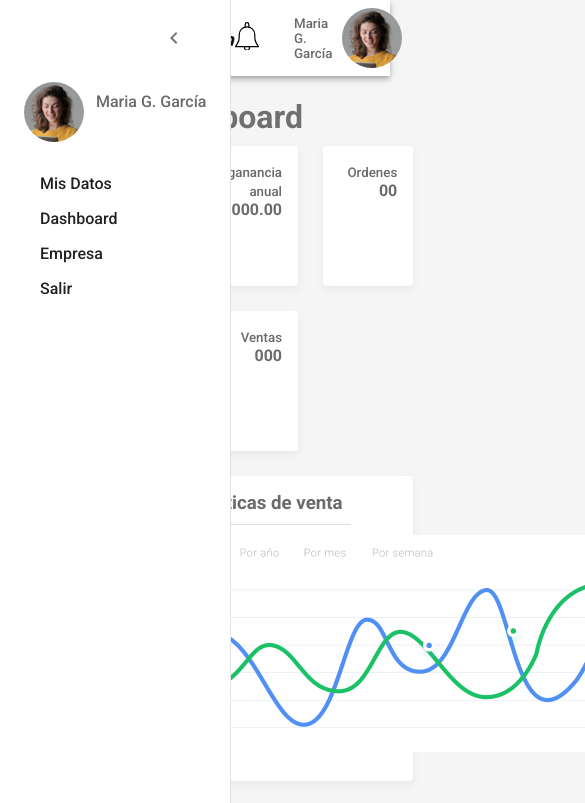
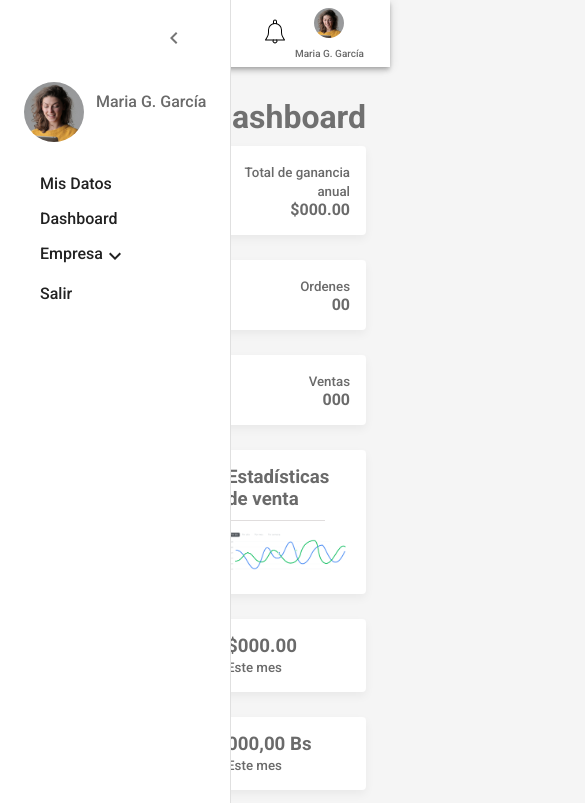
Before and after one commit to ianmande/admin-repuestos, a React app: page / in a window 390 px wide. Both pictures are taken after a click on the button "open drawer". Shown: the top 803 px of the page, 585 px wide, since content can reach past the window. Built offline with nearby package versions, Linux system fonts and the light colour scheme.

Commit message:
responsive

```diff
--- a/src/components/AppFrame/index.js
+++ b/src/components/AppFrame/index.js
@@ -30,7 +30,7 @@ const useStyles = makeStyles((theme) => ({
   main__layout: {
     maxWidth: '1200px',
     margin: '50px auto 0 auto',
-    padding: '1.5em',
+    padding: '1.5em 0',
   },
 }));
 
--- a/src/components/CardDash/index.js
+++ b/src/components/CardDash/index.js
@@ -1,20 +1,50 @@
 import React from 'react';
+import { makeStyles } from '@material-ui/core';
 
 //styles
 import styles from './styles.module.scss';
 
-const index = ({ col, row = 1, children }) => {
+const useStyles = makeStyles((theme) => ({
+  cardGrid: {
+    gridColumn: 'span 2',
+    [theme.breakpoints.up('sm')]: {
+      gridColumn: (props) => `span ${props.col}`,
+      gridRow: (props) => `span ${props.row}`,
+    },
+  },
+}));
+
+const Index = ({ col, row = 1, children }) => {
+  const classes = useStyles({ col, row });
+
   return (
-    <div
-      className={styles.card__dash}
-      style={{
-        gridColumn: `span ${col}`,
-        gridRow: `span ${row}`,
-      }}
-    >
+    <div className={`${styles.card__dash} ${classes.cardGrid}`}>
       <div className={styles.card__content}>{children}</div>
     </div>
   );
 };
 
-export default index;
+export default Index;
+
+// import React from 'react';
+// import { makeStyles } from '@material-ui/core';
+
+// //styles
+// import styles from './styles.module.scss';
+// const useStyles = makeStyles({
+//   cardGrid: {
+//     gridColumn: (props) => props.col,
+//     gridRow: (props) => props.row,
+//   },
+// });
+
+// const Index = ({ col = 1, row = 1, children }) => {
+//   const classes = useStyles({ col, row });
+//   return (
+//     <div className={`${styles.card__dash} ${classes.cardGrid}`}>
+//       <div className={styles.card__content}>{children}</div>
+//     </div>
+//   );
+// };
+
+// export default Index;
--- a/src/components/CategoriesBuys/index.js
+++ b/src/components/CategoriesBuys/index.js
@@ -56,7 +56,7 @@ const Index = ({ data = [] }) => {
   };
 
   return (
-    <div className={classes.progress__categories}>
+    <>
       {data.map(({ name, units }, index) => {
         const porcentage = percentageOfUnit(units);
         const colorBar = determinateColor(porcentage);
@@ -71,7 +71,7 @@ const Index = ({ data = [] }) => {
           />
         );
       })}
-    </div>
+    </>
   );
 };
 
--- a/src/components/Header/index.js
+++ b/src/components/Header/index.js
@@ -57,11 +57,11 @@ const Index = ({ drawerWidth, handleOpen, state }) => {
           <MenuIcon htmlColor="#000" />
         </IconButton>
         <div className={styles.head__dash}>
-          <figure>
+          <figure className={styles.main__logo}>
             <img src={Logo} alt="Logo de repuestos web" />
           </figure>
           <div className={styles.user}>
-            <i className="user__icon">
+            <i className={styles.user__icon}>
               <Notificacion />
             </i>
             <figure className={styles.user__information}>
--- a/src/components/Header/styles.module.scss
+++ b/src/components/Header/styles.module.scss
@@ -17,11 +17,57 @@
   align-items: center;
   gap: 25px;
   color: #6a6a6a;
+  @media (max-width: $mobileport) {
+    gap: 0;
+  }
+
   &__information {
     display: flex;
     align-items: center;
+    @media (max-width: 290px) {
+      display: none;
+    }
+    img {
+      width: 100%;
+      max-width: 60px;
+
+      @media (max-width: $mobileport) {
+        max-width: 30px;
+      }
+    }
+    @media (max-width: $mobileport) {
+      flex-direction: column-reverse;
+    }
   }
   &__name {
     margin: 0 10px;
+    @media (max-width: $mobileport) {
+      font-size: 10px;
+      text-align: center;
+      margin-top: 10px;
+    }
+  }
+  &__icon {
+    @media (max-width: $mobileport) {
+      max-width: 20px;
+      margin-left: 8px;
+      svg {
+        width: 100%;
+      }
+    }
   }
 }
+
+.main__logo {
+  margin-right: -16px;
+  @media (max-width: $tabletport) {
+    max-width: 200px;
+  }
+  @media (max-width: $mobileport) {
+    max-width: 150px;
+  }
+
+  img {
+    width: 100%;
+  }
+}
--- a/src/components/Menu/ItemMenu.js
+++ b/src/components/Menu/ItemMenu.js
@@ -1,12 +1,56 @@
-import React from 'react';
+//Vendors
+import React, { memo } from 'react';
 import { Link } from 'react-router-dom';
 
-const ItemMenu = ({ title, path }) => {
+//Material-UI
+import { Collapse, List, ListItem, makeStyles } from '@material-ui/core';
+import { ExpandLess, ExpandMore } from '@material-ui/icons';
+
+const useStyles = makeStyles((theme) => ({
+  subList: {
+    width: '100%',
+  },
+  subListLink: {
+    display: 'flex',
+    width: '100%',
+  },
+}));
+
+const ItemMenu = ({ title, path, subLinks = [] }) => {
+  const classes = useStyles();
+  const [open, setOpen] = React.useState(false);
+
+  const handleClick = () => {
+    setOpen((prev) => !prev);
+  };
   return (
-    <li className="item__menu">
-      <Link to={path}>{title}</Link>
+    <li className={classes.subList}>
+      {!subLinks.length ? (
+        <Link to={path} className={classes.subListLink}>
+          {title}
+        </Link>
+      ) : (
+        <Link to={path} onClick={handleClick} className={classes.subListLink}>
+          {title}
+          {open ? <ExpandLess /> : <ExpandMore />}
+        </Link>
+      )}
+      {subLinks.length ? (
+        <Collapse in={open} timeout="auto" unmountOnExit>
+          {subLinks.length &&
+            subLinks.map(({ title, path }, index) => (
+              <List component="div" disablePadding key={index}>
+                <ListItem button>
+                  <Link to={path}>{title}</Link>
+                </ListItem>
+              </List>
+            ))}
+        </Collapse>
+      ) : (
+        ''
+      )}
     </li>
   );
 };
 
-export default ItemMenu;
+export default memo(ItemMenu);
--- a/src/components/Menu/index.js
+++ b/src/components/Menu/index.js
@@ -76,9 +76,14 @@ const Index = ({ drawerWidth, state, handleClose }) => {
         </div>
       </div>
       <List>
-        {LINKS_MENU.map(({ title, path }, index) => (
+        {LINKS_MENU.map(({ title, path, subLinks }, index) => (
           <ListItem button key={index}>
-            <ItemMenu title={title} path={path} key={index} />
+            <ItemMenu
+              title={title}
+              subLinks={subLinks && subLinks}
+              path={path}
+              key={index}
+            />
           </ListItem>
         ))}
       </List>
--- a/src/pages/Dashboard/index.js
+++ b/src/pages/Dashboard/index.js
@@ -45,7 +45,7 @@ const index = () => {
             <h3 className={styles.estadisticas__title}>
               Estadísticas de venta
             </h3>
-            <img src={imgEstadistica} alt="" />
+            <img src={imgEstadistica} alt="" style={{ width: '100%' }} />
           </div>
         </CardDash>
 
--- a/src/statics/styles/helpers/variables.scss
+++ b/src/statics/styles/helpers/variables.scss
@@ -8,7 +8,7 @@ $tertiary: #fff;
 $desktop: 1200px;
 $tabletland: 1024px;
 $tabletport: 720px;
-$mobileport: 480px;
+$mobileport: 600px;
 $mobile: 100px;
 
 /* __ Fonts __ */
--- a/src/statics/styles/pages/dashboard.module.scss
+++ b/src/statics/styles/pages/dashboard.module.scss
@@ -1,3 +1,5 @@
+@import '../helpers/variables.scss';
+
 .main__layout {
   &__title {
     color: #707070;
@@ -11,7 +13,13 @@
   grid-auto-rows: minmax(auto, 140px);
   gap: 25px;
   @media (max-width: 1000px) {
-    grid-template-columns: repeat(auto-fill, minmax(150px, 1fr));
+    grid-template-columns: repeat(2, minmax(150px, 1fr));
+  }
+  @media (max-width: 600px) {
+    display: grid;
+    flex-direction: column;
+    grid-template-columns: 1fr 1fr;
+    grid-auto-rows: initial;
   }
 }
 .saldo {
@@ -46,4 +54,7 @@
 }
 .progress {
   height: 100%;
+  display: flex;
+  flex-direction: column;
+  justify-content: space-between;
 }
```
